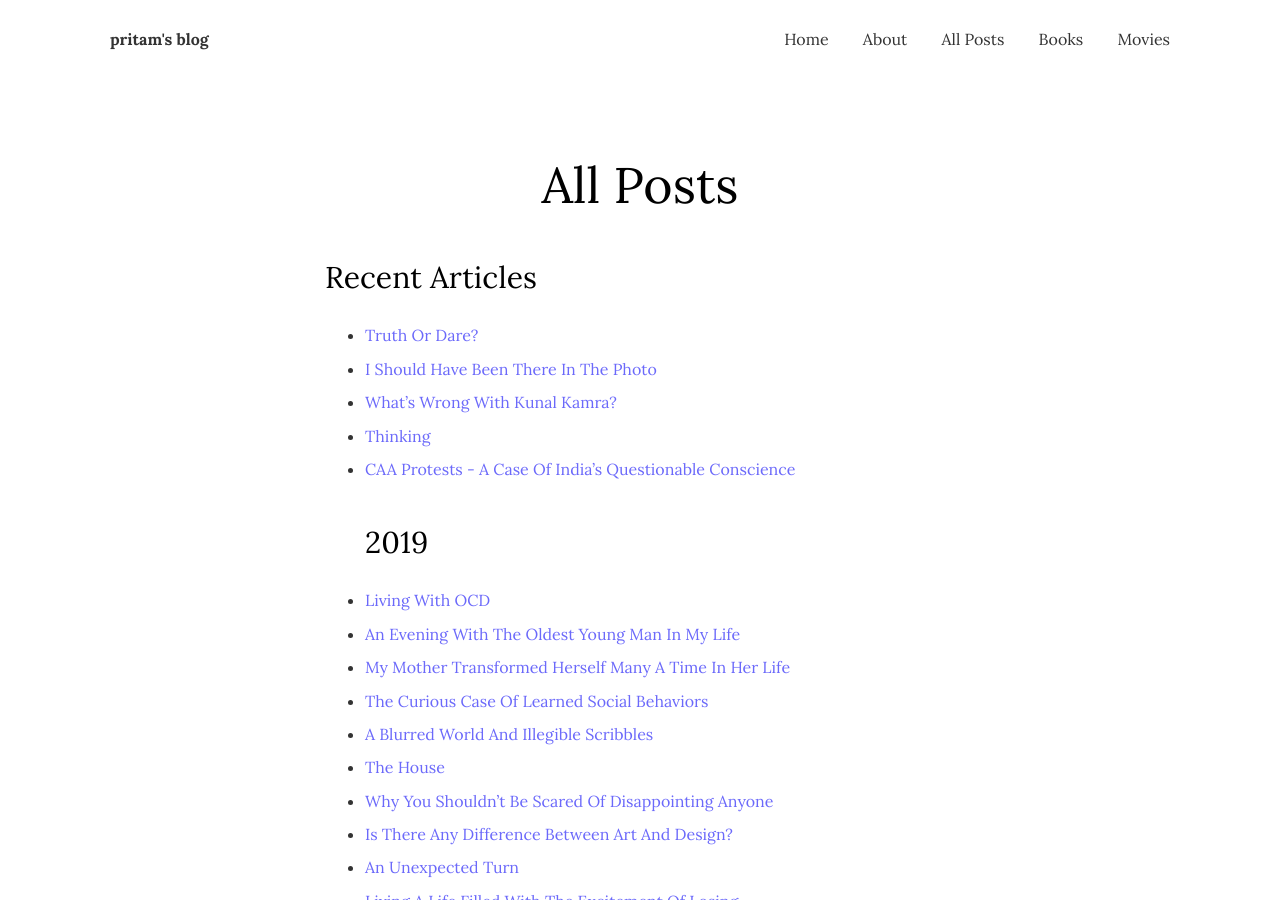
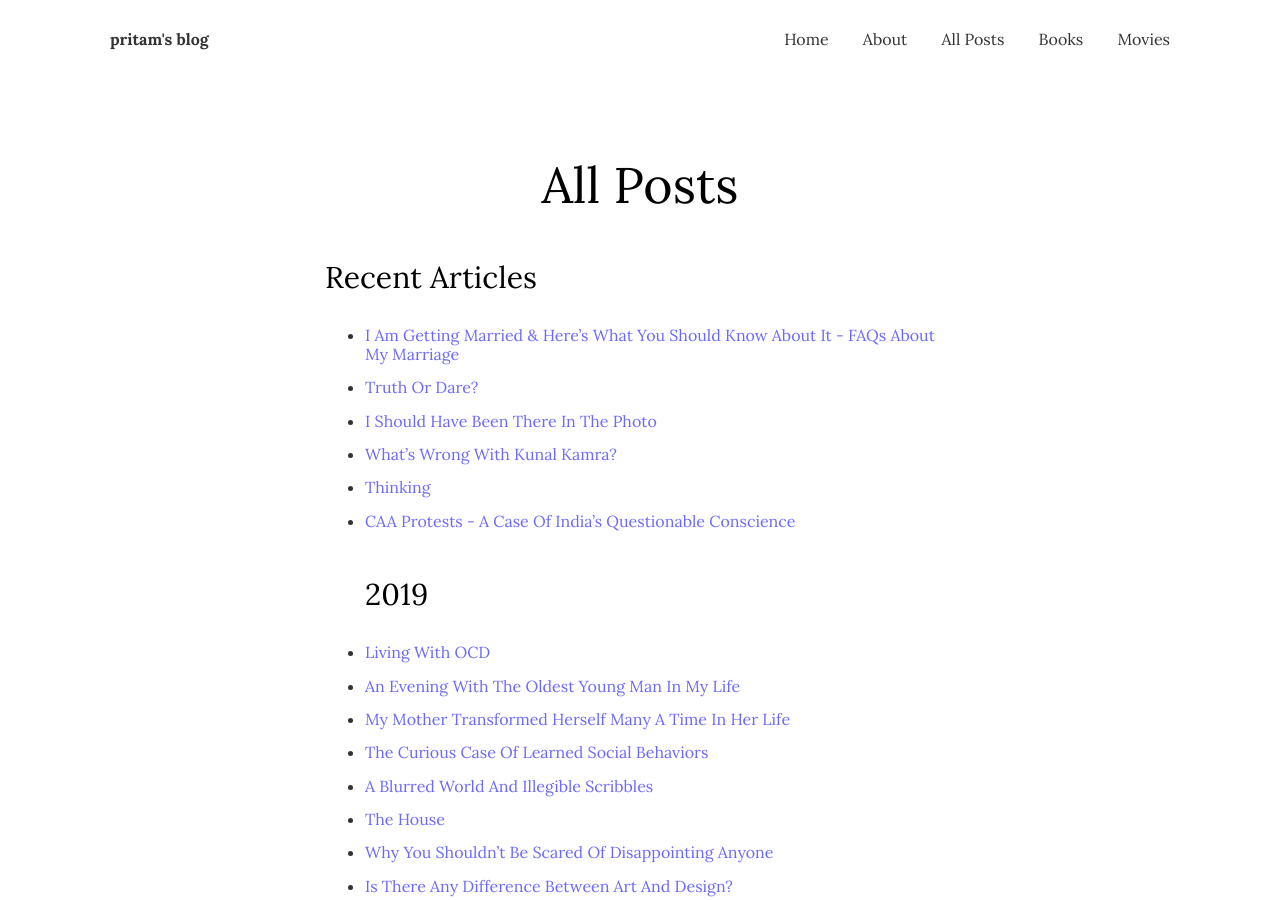
Before and after one commit to argumentativeyouth/pblog, a Jekyll site: the page built from _pages/all-posts.md, in a window 1280 px wide and 900 px high. Built offline with Jekyll 4.4.1, drawn with Linux system fonts in a browser that asks for light colours.

Commit message:
Update all-posts.md

```diff
--- a/_pages/all-posts.md
+++ b/_pages/all-posts.md
@@ -5,6 +5,7 @@ permalink: /all-posts/
 image:
 ---
 ## Recent Articles
+* [I Am Getting Married & Here's What You Should Know About It - FAQs About My Marriage](https://pritams.blog/faqs-about-my-marriage/)
 * [Truth Or Dare?](https://pritams.blog/truth-or-dare)
 * [I Should Have Been There In The Photo](https://pritams.blog/i-should-have-been-there-in-the-photo/)
 * [What's Wrong With Kunal Kamra?](https://pritams.blog/whats-wrong-with-kunal-kamra/)
```
